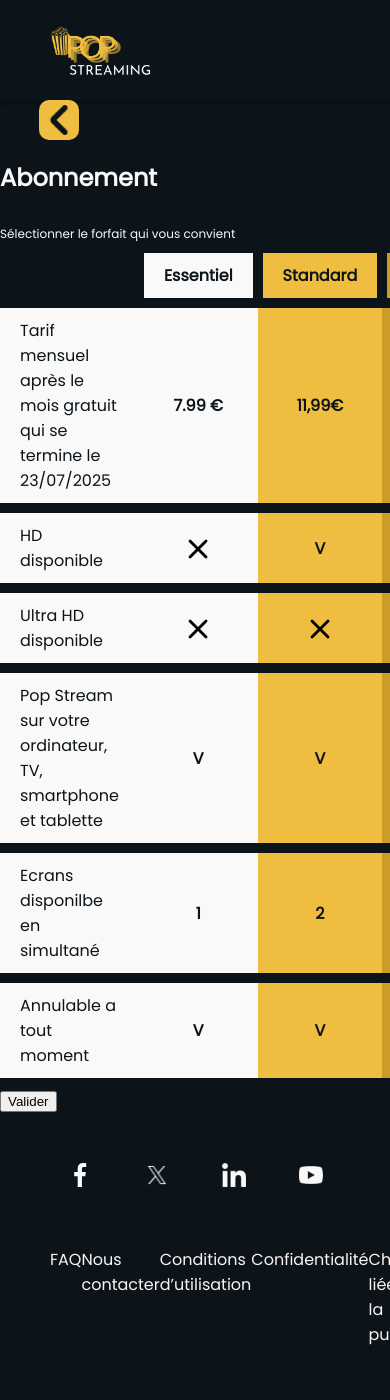
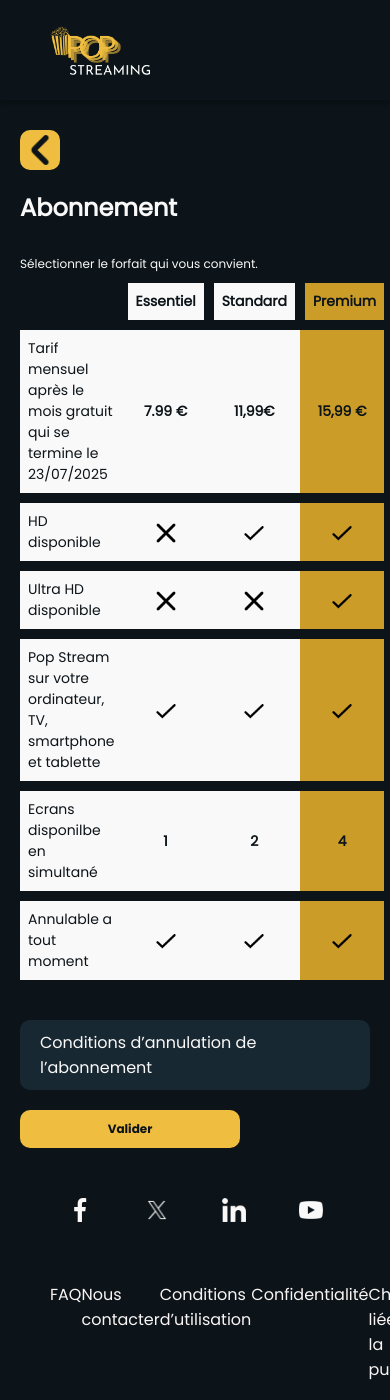
Before and after one commit to KevinDln/popstreaming, a PHP site: page /popstreaming/php/tarifs.php in a window 390 px wide; the page is wider, and only the part inside the window is pictured. Shown: the top 1400 px of that part. Before the commit the page ends 1345 px from the top of that part, so only its background shows below. Run offline with PHP 8.4, Linux system fonts and the light colour scheme.

Commit message:
page tarif responsive

```diff
--- a/Public/css/nav_accueil.css
+++ b/Public/css/nav_accueil.css
@@ -80,6 +80,7 @@ nav.menu {
   padding: 10px 50px;
   align-content: center;
   width: 100%;
+  margin-bottom: 30px;
 }
 
 nav.menu .wrap {
--- a/Public/css/tarifs.css
+++ b/Public/css/tarifs.css
@@ -1,12 +1,9 @@
-body {
-    height: 100vh;
-}
-
 table {
     width: 100%;
     color: var(--Nuances-noir);
     border-collapse: separate;
     border-spacing: 0 10px;
+    margin-bottom: 30px;
 }
 
 
@@ -20,7 +17,7 @@ table tr td {
 
 }
 
-.x-pointe {
+.x-pointe, .btn-check {
     width: 20px;
     height: 20px;
     vertical-align:  middle;
@@ -35,13 +32,6 @@ td#vide {
     text-align: center;
     vertical-align: middle;
 }
-.essentielcol, .essentiel {
-    background-color:  var(--Nuances-blanc);
-}
-
-.standardcol, .standard {
-    background-color:  var(--Nuances-jaune);
-}
 
 .premiumcol, .premium {
     background-color:  var(--Nuances-jaune-fonce);
@@ -54,3 +44,73 @@ td#vide {
 .essentiel, .standard, .premium {
     border-right: 5px solid var(--Nuances-noir);
 }
+
+.conditions-annulation {
+    display: block;
+    color: var(--Nuances-blanc);
+    background-color: var(--Nuances-bleu-fonce);
+    padding: 10px 20px;
+    border-radius: 10px;
+    margin-right: auto;
+    min-width: 832px;
+}
+
+.btn-gap {
+    gap: 20px;
+}
+
+.btn-primary {
+    width: 220px;
+}
+
+@media screen and (max-width: 1500px) {
+    .center {
+        width: 100%;
+        margin: 0;
+    }
+
+    .btn-retour {
+        position: static;
+    }
+
+    main {
+        padding: 0 50px;
+    }
+}
+
+@media screen and (max-width: 1189px) {
+    .conditions-annulation {
+        min-width: auto;
+    }
+}
+
+@media screen and (max-width: 620px) {
+    .conditions-annulation {
+        min-width: auto;
+    }
+
+    .table-pricing td {
+        font-size: 14px;
+        padding: 8px;
+    }
+
+    .table-pricing img {
+        width: 20px;
+        height: 20px;
+    }
+}
+
+@media screen and (max-width: 640px) {
+    .conditions-annulation {
+        width: 100%;
+    }
+
+    main {
+        padding: 0 20px;
+    };
+
+    .btn-gap {
+        justify-content: center;
+        margin: 0 auto;
+    }
+}
--- a/php/tarifs.php
+++ b/php/tarifs.php
@@ -31,11 +31,11 @@ $newdate = date('d/m/Y',strtotime('+1 month',strtotime($date)));
             <img src="../Public/img/btn-retour.png" alt="Retour">
         </a>
 
-        <div class="center">
+        <div class="center container-tarifs">
             <h2> Abonnement </h2>
-            <p> Sélectionner le forfait qui vous convient </p>
+            <p> Sélectionner le forfait qui vous convient.</p>
 
-            <table>
+            <table class="table-pricing">
                 <thead>
                 <tr class="ligne-espace">
                     <td id="vide"> </td>
@@ -54,21 +54,21 @@ $newdate = date('d/m/Y',strtotime('+1 month',strtotime($date)));
                 <tr>
                     <td id="name"> HD disponible </td>
                     <td class="essentielcol"><img class="x-pointe" src="../Public/img/point-X.png" alt=""></td>
-                    <td class="standardcol"> V </td>
-                    <td class="premiumcol"> V </td>
+                    <td class="standardcol"><img class="btn-check" src="../Public/img/btn-check.png" alt=""></td>
+                    <td class="premiumcol"><img class="btn-check" src="../Public/img/btn-check.png" alt=""></td>
                 </tr>
 
                 <tr>
                     <td id="name"> Ultra HD disponible </td>
                     <td class="essentielcol"><img class="x-pointe" src="../Public/img/point-X.png" alt=""></td>
                     <td class="standardcol"><img class="x-pointe" src="../Public/img/point-X.png" alt=""></td>
-                    <td class="premiumcol"> V </td>
+                    <td class="premiumcol"><img class="btn-check" src="../Public/img/btn-check.png" alt=""></td>
                 </tr>
                 <tr>
                     <td id="name"> Pop Stream sur votre ordinateur, TV, smartphone et tablette </td>
-                    <td class="essentielcol"> V </td>
-                    <td class="standardcol"> V </td>
-                    <td class="premiumcol"> V </td>
+                    <td class="essentielcol"><img class="btn-check" src="../Public/img/btn-check.png" alt=""></td>
+                    <td class="standardcol"><img class="btn-check" src="../Public/img/btn-check.png" alt=""></td>
+                    <td class="premiumcol"><img class="btn-check" src="../Public/img/btn-check.png" alt=""></td>
                 </tr>
                 <tr>
                     <td id="name"> Ecrans disponilbe en simultané </td>
@@ -78,15 +78,17 @@ $newdate = date('d/m/Y',strtotime('+1 month',strtotime($date)));
                 </tr>
                 <tr>
                     <td id="name"> Annulable a tout moment </td>
-                    <td class="essentielcol"> V </td>
-                    <td class="standardcol"> V </td>
-                    <td class="premiumcol"> V </td>
+                    <td class="essentielcol"><img class="btn-check" src="../Public/img/btn-check.png" alt=""></td>
+                    <td class="standardcol"><img class="btn-check" src="../Public/img/btn-check.png" alt=""></td>
+                    <td class="premiumcol"><img class="btn-check" src="../Public/img/btn-check.png" alt=""></td>
                 </tr>
 
             </table>
 
-
-            <button onclick=getAbonnement()> Valider </button>
+            <div class="flex btn-gap">
+                <a class="conditions-annulation" href="">Conditions  d’annulation de l’abonnement</a>
+                <button class="btn-primary" onclick=getAbonnement()> Valider </button>
+            </div>
 
         </div>
 
```
